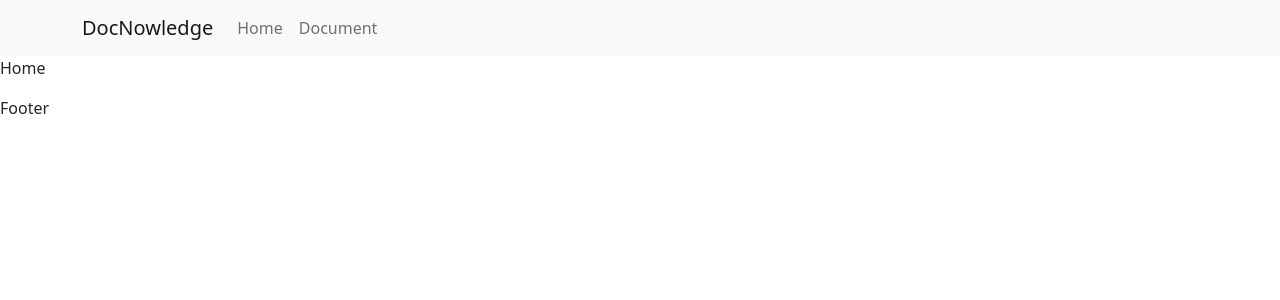
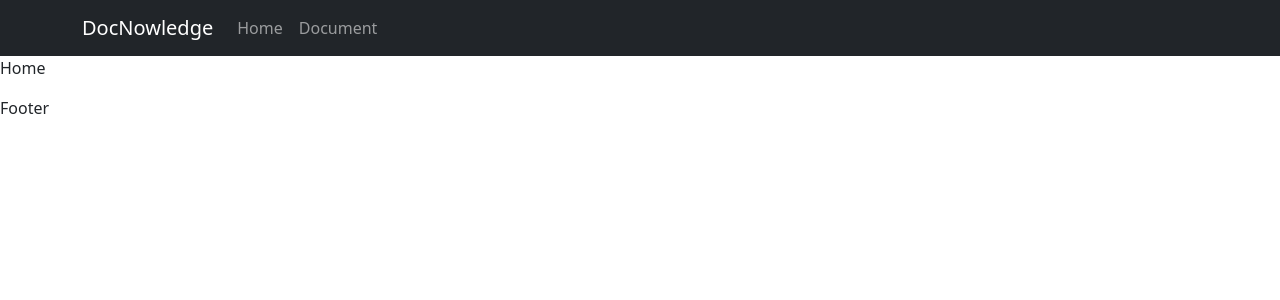
Before and after one commit to franAndrad/documentationCode, a React (Create React App) app: page / in a window 1280 px wide. Shown: the top 300 px of the page. Built offline with nearby package versions, Linux system fonts and the light colour scheme.

Commit message:
se cambio el color de la barra de navegacion a dark y se cambio el titulo del proyecto

```diff
--- a/public/index.html
+++ b/public/index.html
@@ -1,10 +1,13 @@
 <!DOCTYPE html>
-<html lang="en">
+<html lang="es">
   <head>
     <meta charset="utf-8" />
     <link rel="icon" href="%PUBLIC_URL%/favicon.ico" />
     <meta name="viewport" content="width=device-width, initial-scale=1" />
     <meta name="theme-color" content="#000000" />
+    <meta name="keywords" content="Codigo,Documentos,Javascrypt,React,Html">
+    <meta author="Francisco Andrade">
+
     <meta
       name="description"
       content="Web site created using create-react-app"
@@ -24,7 +27,7 @@
       work correctly both with client-side routing and a non-root public URL.
       Learn how to configure a non-root public URL by running `npm run build`.
     -->
-    <title>React App</title>
+    <title>DocNowledge</title>
   </head>
   <body>
     <noscript>You need to enable JavaScript to run this app.</noscript>
--- a/src/components/common/Menu.js
+++ b/src/components/common/Menu.js
@@ -2,12 +2,11 @@ import React from 'react';
 import Container from 'react-bootstrap/Container';
 import Nav from 'react-bootstrap/Nav';
 import Navbar from 'react-bootstrap/Navbar';
-import NavDropdown from 'react-bootstrap/NavDropdown';
 import { Link } from 'react-router-dom';
 
 const Menu = () => {
    return (
-      <Navbar bg="light" expand="lg">
+      <Navbar bg="dark" variant='dark' expand="lg">
          <Container>
             <Navbar.Brand as={Link} end to='/' >DocNowledge</Navbar.Brand>
             <Navbar.Toggle aria-controls="basic-navbar-nav" />
```
Also changed, not shown: src/a.html (added).
